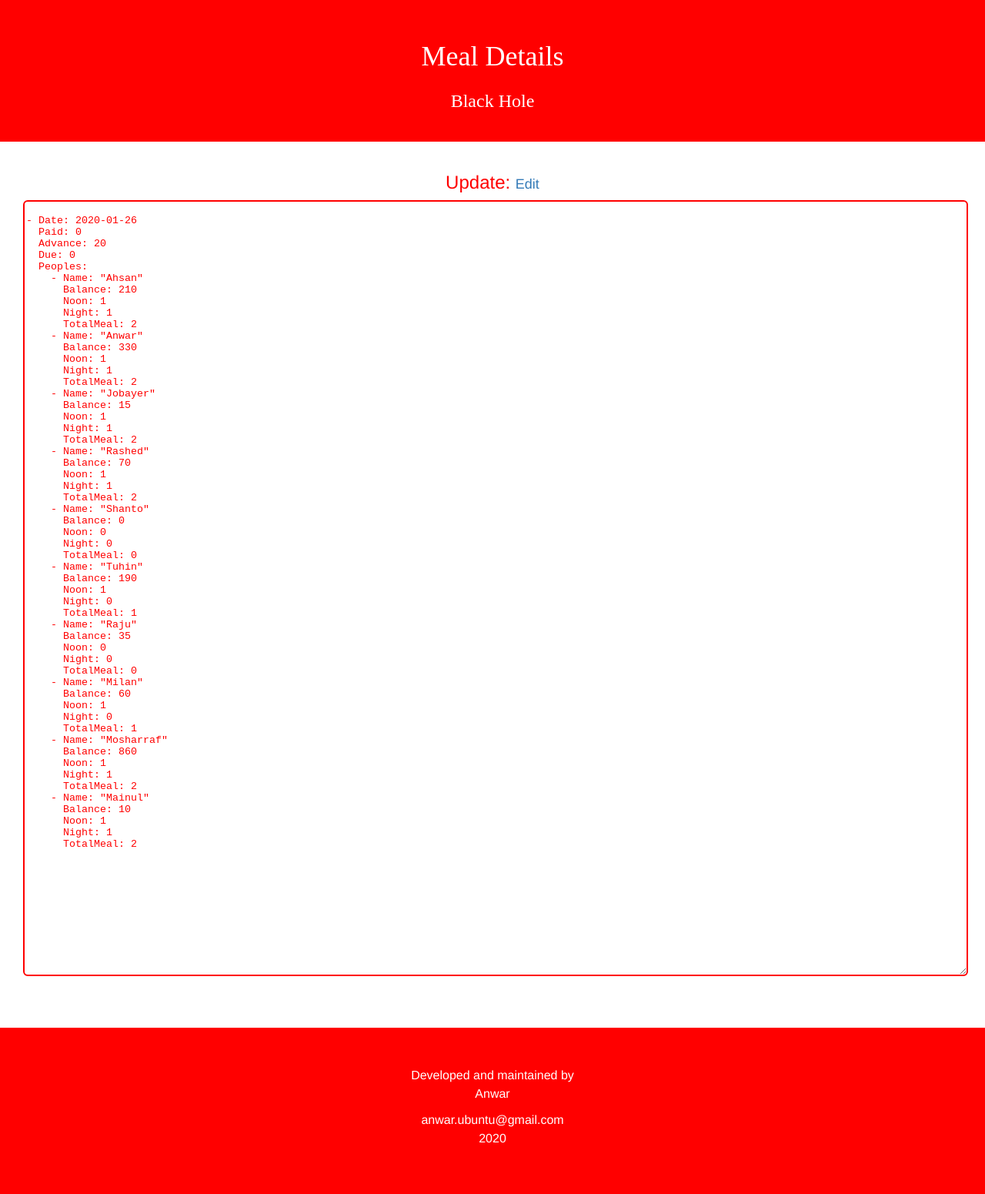
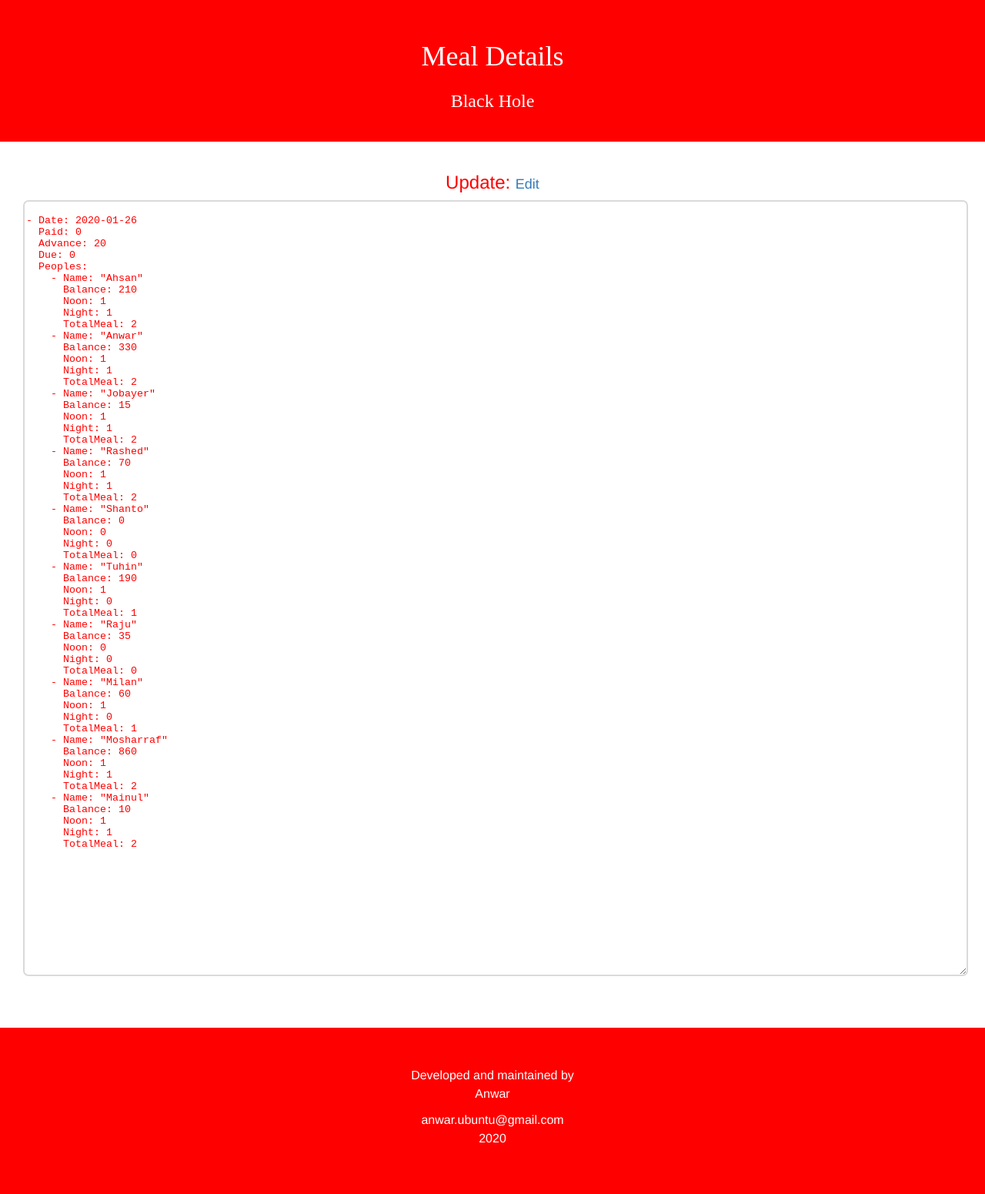
Before and after one commit to coderanwar/meals, a Jekyll site: the page built from update.html, in a window 1280 px wide. Shown: the whole page at 77% size. Built offline with Jekyll 4.4.1, drawn with Linux system fonts in a browser that asks for light colours.

Commit message:
Update update.html

```diff
--- a/update.html
+++ b/update.html
@@ -9,7 +9,7 @@ color: "white"
   Update:
   <a href="https://github.com/coderanwar/meals/edit/master/_data/meals.yml" style="font-size: 18px;">Edit</a>
 </h3>
-<textarea name="" id="mealData" style="width:100%;height:1000px;color:red;border:2px solid red;border-radius:6px;">
+<textarea class="glowing-border" name="" id="mealData" style="width:100%;height:1000px;color:red;">
 
 - Date: {{ site.time | date: "%Y-%m-%d" }}
 </textarea>
```
